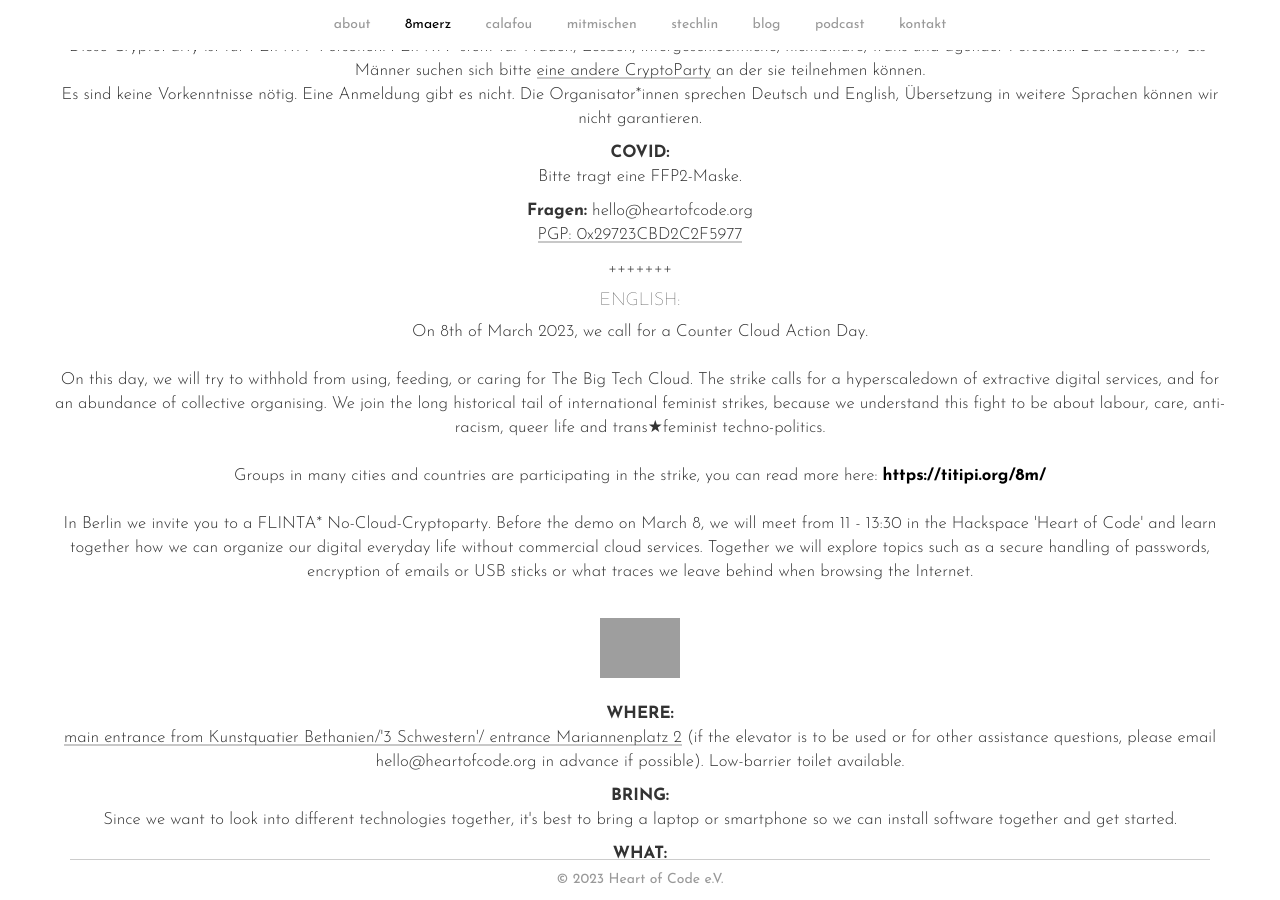
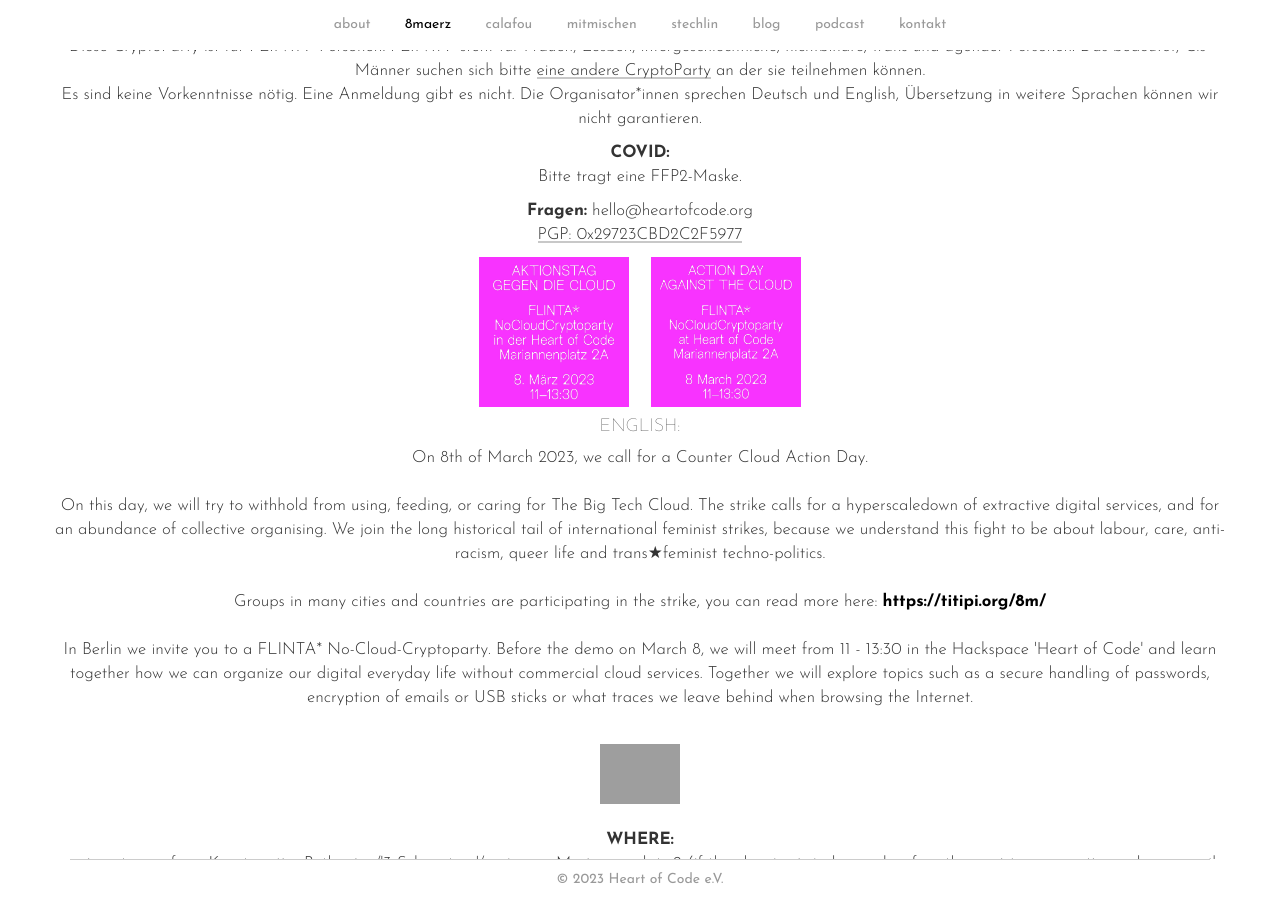
Before and after one commit to heartsofcode/heartofcode, a Jekyll site: the page built from 8maerz.html, in a window 1280 px wide and 900 px high, scrolled down 1058 px. Built offline with Jekyll 4.4.1, drawn with Linux system fonts in a browser that asks for light colours; some web fonts are replaced; grey boxes are pictures that could not be loaded.

Commit message:
Update 8maerz.html

```diff
--- a/8maerz.html
+++ b/8maerz.html
@@ -44,7 +44,10 @@ Bitte tragt eine FFP2-Maske.
   </p><p><b>Fragen:</b> hello@heartofcode.org
  <br><a href="https://keys.mailvelope.com/pks/lookup?op=get&search=hello@heartofcode.org">PGP: 0x29723CBD2C2F5977</a><br>
 </p>
-+++++++
+<p>
+  <img src="img/8maerz2023.jpeg" height="150" alt="pinker Hintergrund mit weißer Schrift 'Aktionstag gegen die cloud. FLINTA* NoCloudCryptoParty in der Heart of code, Mariannenplatz 2A, 8.März 2023, 11-13:30'">
+   <img src="img/8march2023.jpeg" height="150" alt="pink background with with typo 'Action day agains the cloud. FLINTA* NoCloudCryptoParty at Heart of code, Mariannenplatz 2A, 8. March 2023, 11-13:30'">
+</p>
 <H4>ENGLISH:</H4>
 On 8th of March 2023, we call for a Counter Cloud Action Day.
 <br><br>On this day, we will try to withhold from using, feeding, or caring for The Big Tech Cloud. The strike calls for a hyperscaledown of extractive digital services, and for an abundance of collective organising. We join the long historical tail of international feminist strikes, because we understand this fight to be about labour, care, anti-racism, queer life and trans★feminist techno-politics.
```
